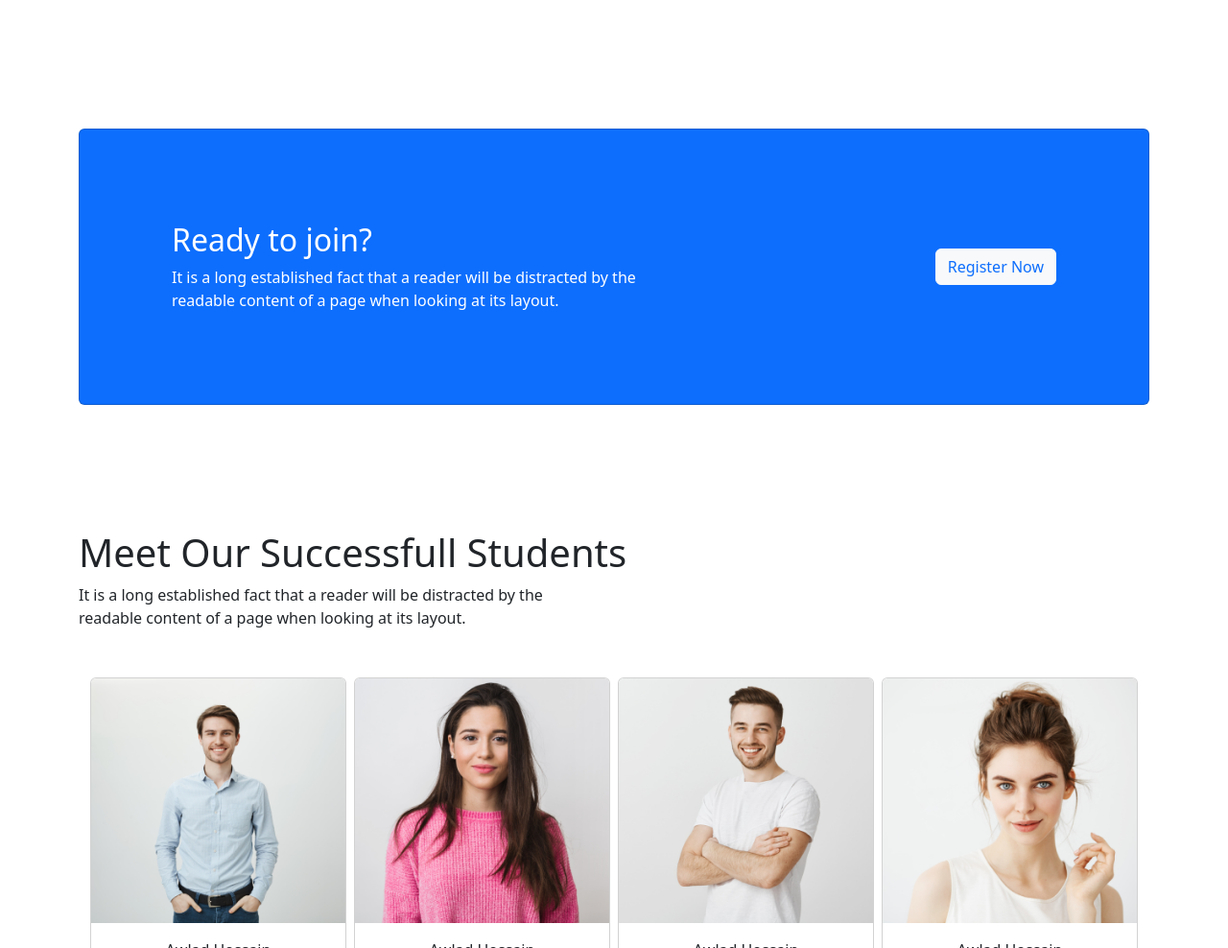
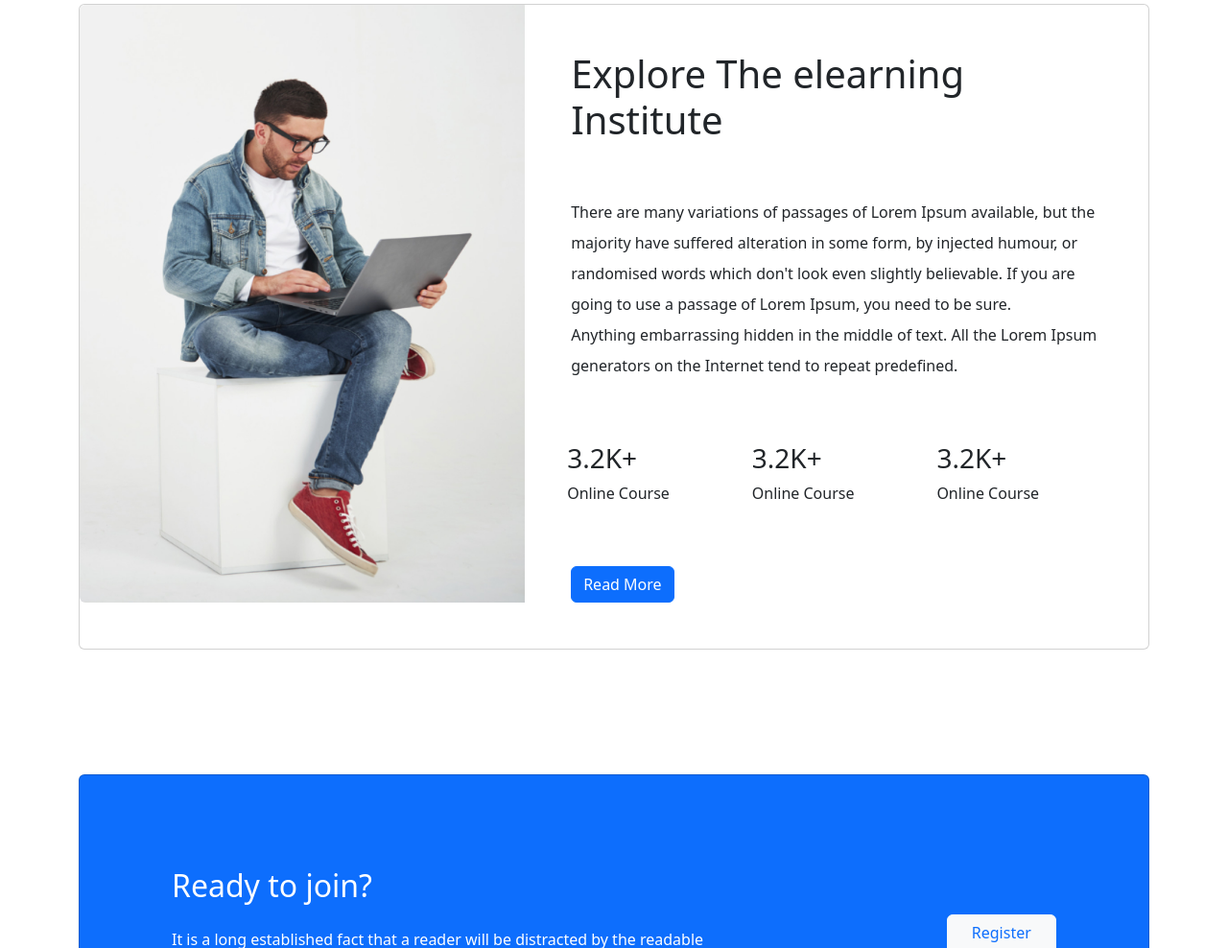
Before and after one commit to Sazzad192/online-course, a plain HTML site: page index.html in a window 1280 px wide. Shown: the part 1812-2800 px from the top of the page at 96% size. Drawn offline with nearby package versions, Linux system fonts and the light colour scheme.

Commit message:
elearning section add

```diff
--- a/index.html
+++ b/index.html
@@ -45,19 +45,23 @@
             </div>
         </nav>
         <!-- nav bar end -->
+
         <!-- Carousel start  -->
-
         <div id="carouselExampleCaptions" class="carousel slide" data-bs-ride="false">
             <div class="carousel-inner">
                 <div class="carousel-item active">
                     <img src="images/cover/cover-1.png" class="d-block w-100" alt="...">
                     <div style="--bs-bg-opacity: .5;" class="carousel-caption w-100 h-100 position-absolute top-50 start-50 translate-middle bg-dark">
-                        <div class="position-absolute top-50 start-50 translate-middle">
-                            <h1>
+                        <div class="container-sm position-absolute top-50 start-50 translate-middle">
+                            <div class="row">
+                                <div class="col-12 py-sm-5">
+                                    <h1 class="head-text">
                                         Get Started Digital <br> Learning
                                     </h1>
-                            <p>It is a long established fact that a reader will be distracted by the readable content of a page when looking at its layout.</p>
+                                    <p class="mx-lg-5">It is a long established fact that a reader will be distracted by the readable content of a page when looking at its layout.</p>
                                     <button type="button" class="btn btn-primary">Get Started</button>
+                                </div>
+                            </div>
                         </div>
                     </div>
                 </div>
@@ -213,15 +217,47 @@
         </section>
         <!-- Discover Courses end -->
 
+        <!-- The elearning Institute start -->
+        <section>
+            <div class="card mb-3 w-100">
+                <div class="row g-0">
+                    <div class="col-md-5">
+                        <img src="images/working.png" class="img-fluid rounded-start" alt="...">
+                    </div>
+                    <div class="col-md-7 d-flex align-items-center">
+                        <div class="card-body p-5">
+                            <div>
+                                <h1 class="pb-5">Explore The elearning Institute</h1>
+
+                                <p class="pb-5 lh-lg">There are many variations of passages of Lorem Ipsum available, but the majority have suffered alteration in some form, by injected humour, or randomised words which don't look even slightly believable. If you are going to use a passage of Lorem Ipsum, you need to be sure. <br>
+
+                                Anything embarrassing hidden in the middle of text. All the Lorem Ipsum generators on the Internet tend to repeat predefined.</p>
+
+                                <div class="row pb-5">
+                                    <div class="col-4 gx-3"> <h3>3.2K+</h3> <p>Online Course</p> </div>
+                                    <div class="col-4 gx-3"> <h3>3.2K+</h3> <p>Online Course</p> </div>
+                                    <div class="col-4 gx-3"> <h3>3.2K+</h3> <p>Online Course</p> </div>
+                                </div>
+
+                                <button type="button" class="btn btn-primary text-white">Read More</button>
+                            </div>
+                        </div>
+                    </div>
+                </div>
+            </div>
+        </section>
+        <!-- The elearning Institute end -->
+
         <!-- ready to join start -->
         <section class="d-flex justify-content-center" style="margin-bottom: 130px; margin-top: 130px;">
             <div class="card w-100 bg-primary p-5">
-                <div class="card-body d-flex justify-content-between align-items-center p-5">
-                    <div class="card-text text-white">
+                <div class="card-body d-lg-flex justify-content-between align-items-center p-md-5">
+                    <div class="card-text text-white text-md-center text-lg-start">
                         <h2 class="card-title">Ready to join?</h2>
-                        <p class="card-text">It is a long established fact that a reader will be distracted by the <br> readable content of a page when looking at its layout.</p>
+                        <p class="card-text text-md-center text-lg-start w-75 pt-3">It is a long established fact that a reader will be distracted by the readable content of a page when looking at its layout.</p>
                     </div>
-                    <div class="modal-button">
+
+                    <div class="modal-button mx-sm-auto text-center pt-sm-5">
                         <!-- Button trigger modal -->
                         <button type="button" class="btn btn-light text-primary" data-bs-toggle="modal" data-bs-target="#exampleModal"> Register Now </button>
 
@@ -233,6 +269,7 @@
                                         <h5 class="modal-title" id="exampleModalLabel">Registration</h5>
                                         <button type="button" class="btn-close" data-bs-dismiss="modal" aria-label="Close"></button>
                                     </div>
+
                                     <div class="modal-body">
                                         <form>
                                             <div class="mb-3">
@@ -258,6 +295,7 @@
                                                 <label for="exampleInputPassword1" class="form-label">Password</label>
                                                 <input type="password" class="form-control" id="exampleInputPassword1">
                                             </div>
+
                                             <button type="submit" class="btn btn-primary">Submit</button>
                                         </form>
                                     </div>
@@ -267,9 +305,9 @@
                     </div>
                 </div>
             </div>
-            </div>
         </section>
         <!-- ready to join end -->
+
         <!-- Successfull Students start -->
         <section class="text-center">
             <div class="text-start">
```
Also changed, not shown: css/style.css (line endings or trailing spaces). Lines whose indentation alone changed are shown as unchanged.
